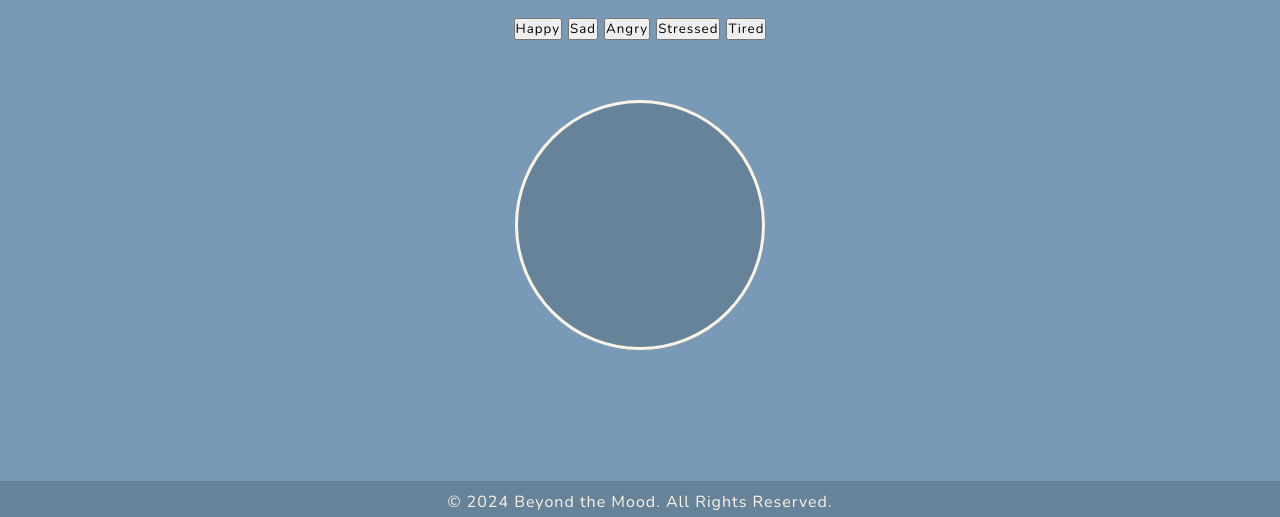
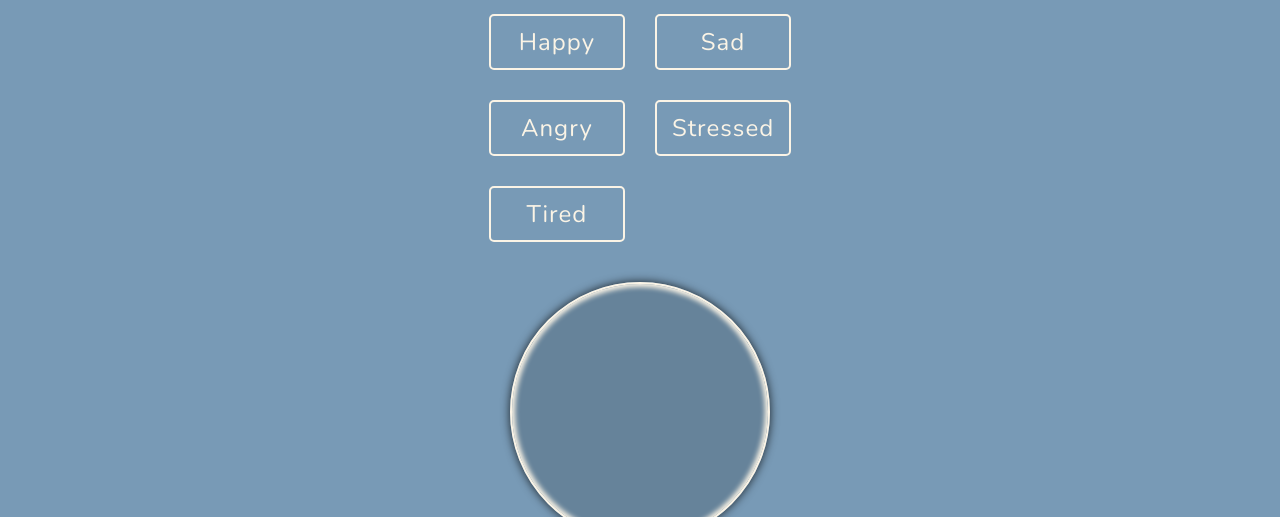
Before and after one commit to TerryLoc/positive-affirmation-colour-wheel, a plain HTML site: page mood.html in a window 1280 px wide. Shown: the part 235-752 px from the top of the page. Drawn offline with nearby package versions, Linux system fonts and the light colour scheme.

Commit message:
Style: Add styling to moods  & wheel

```diff
--- a/assets/css/mood.css
+++ b/assets/css/mood.css
@@ -5,13 +5,17 @@
 }
 
 #colourWheel1 {
-  width: 250px;
-  height: 250px;
-  /* background: conic-gradient(); */
-  border: 3px solid var(--font-color);
+  width: 220px;
+  height: 220px;
+  border: 2px solid var(--font-color);
   border-radius: 50%;
-  margin-top: 40px;
+  margin-top: 20px;
   background-color: var(--transparent-bg);
+}
+
+.colourWheel {
+  box-shadow: inset 0 0 5px 3px var(--font-color),
+    0px 0px 10px rgba(0, 0, 0, 0.8);
 }
 
 .spin {
@@ -26,3 +30,37 @@
     transform: rotate(2880deg); /* 8 rotations */
   }
 }
+
+#mood {
+  display: grid;
+  grid-template-columns: repeat(2, 1fr, 1fr);
+  gap: 20px;
+}
+
+.mood-btn {
+  background-color: var(--bg-color);
+  color: var(--font-color);
+  border: 2px solid var(--font-color);
+  border-radius: 5px;
+  padding: 5px 10px;
+  font-size: 1.2rem;
+  cursor: pointer;
+}
+
+@media screen and (min-width: 768px) {
+  #mood {
+    grid-template-columns: repeat(2, 1fr);
+    gap: 30px;
+  }
+
+  #colourWheel1 {
+    width: 260px;
+    height: 260px;
+  }
+
+  .mood-btn {
+    padding: 10px 15px;
+    font-size: 1.5rem;
+    cursor: pointer;
+  }
+}
--- a/assets/css/style.css
+++ b/assets/css/style.css
@@ -89,7 +89,8 @@ main {
   transition: box-shadow 0.2s ease;
 }
 
-#start-btn:hover {
+#start-btn:hover,
+.mood-btn:hover {
   background-color: var(--font-color);
   color: var(--bg-color);
   box-shadow: 0 0 25px var(--font-color);
```
